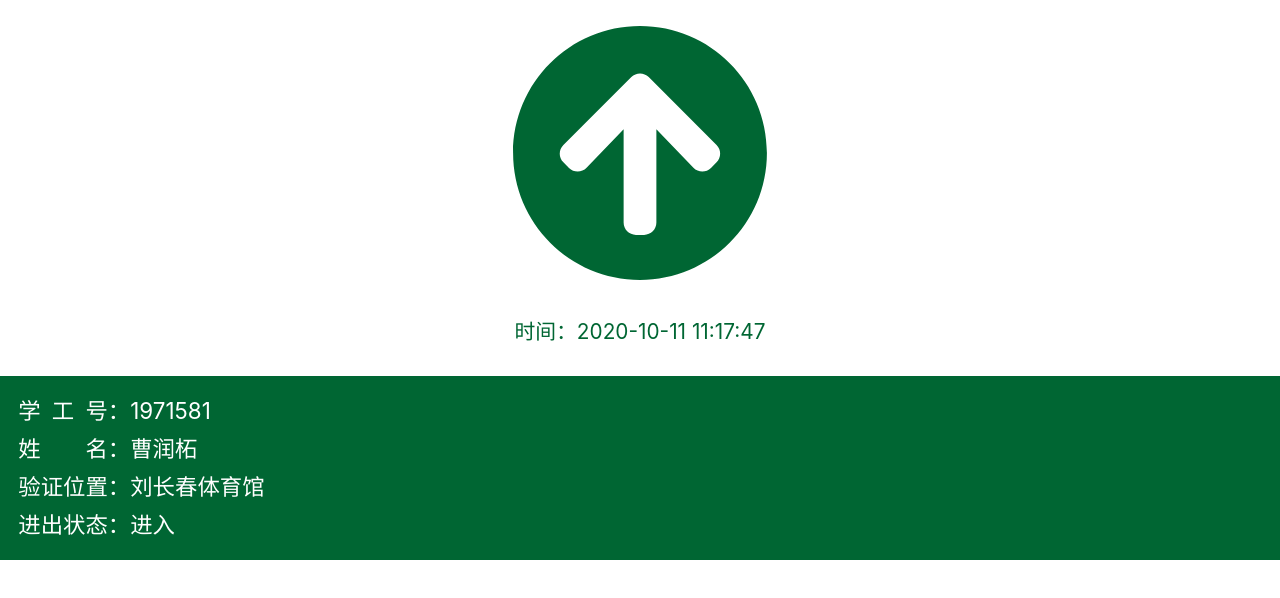
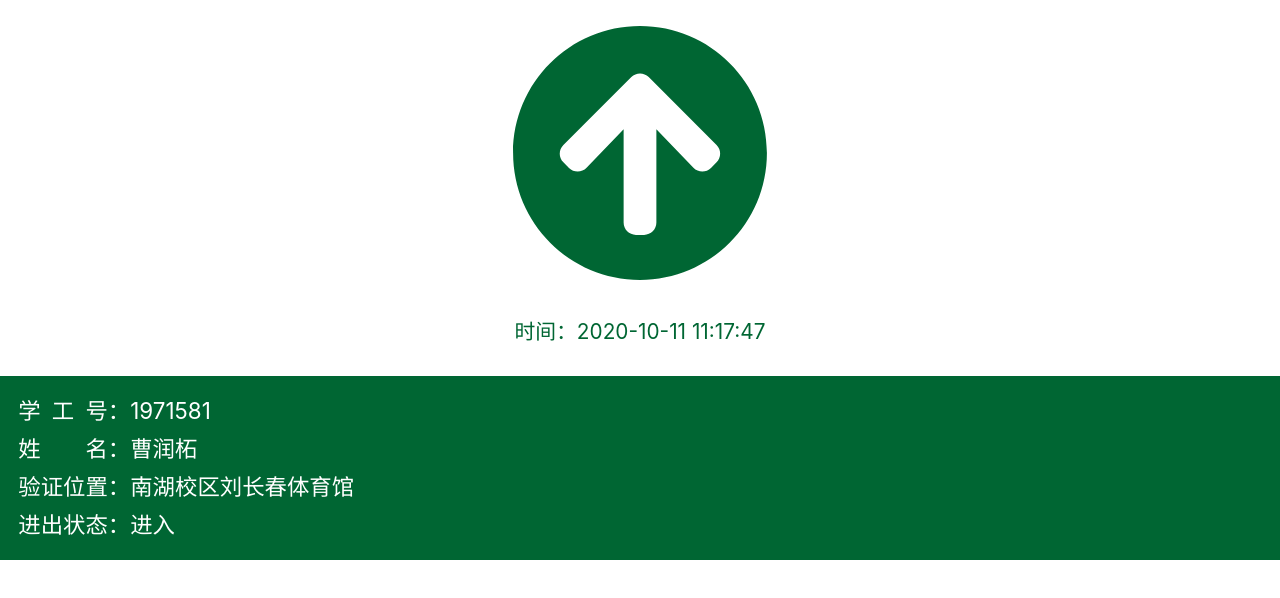
Before and after one commit to bigheadcrz/bigheadcrz.github.io, a plain HTML site: page index.html in a window 1280 px wide. Shown: the part 88-686 px from the top of the page. Drawn offline with Linux system fonts and the light colour scheme.

Commit message:
Update index.html

```diff
--- a/index.html
+++ b/index.html
@@ -116,7 +116,7 @@
 
         <li class="list-group-item bg-transparent text-white d-flex">
 
-            <div style="min-width: 4em; text-align-last: justify;">验证位置</div>：<div id="nhn">刘长春体育馆</div>
+            <div style="min-width: 4em; text-align-last: justify;">验证位置</div>：<div id="nhn">南湖校区刘长春体育馆</div>
 
         </li>
 
```
